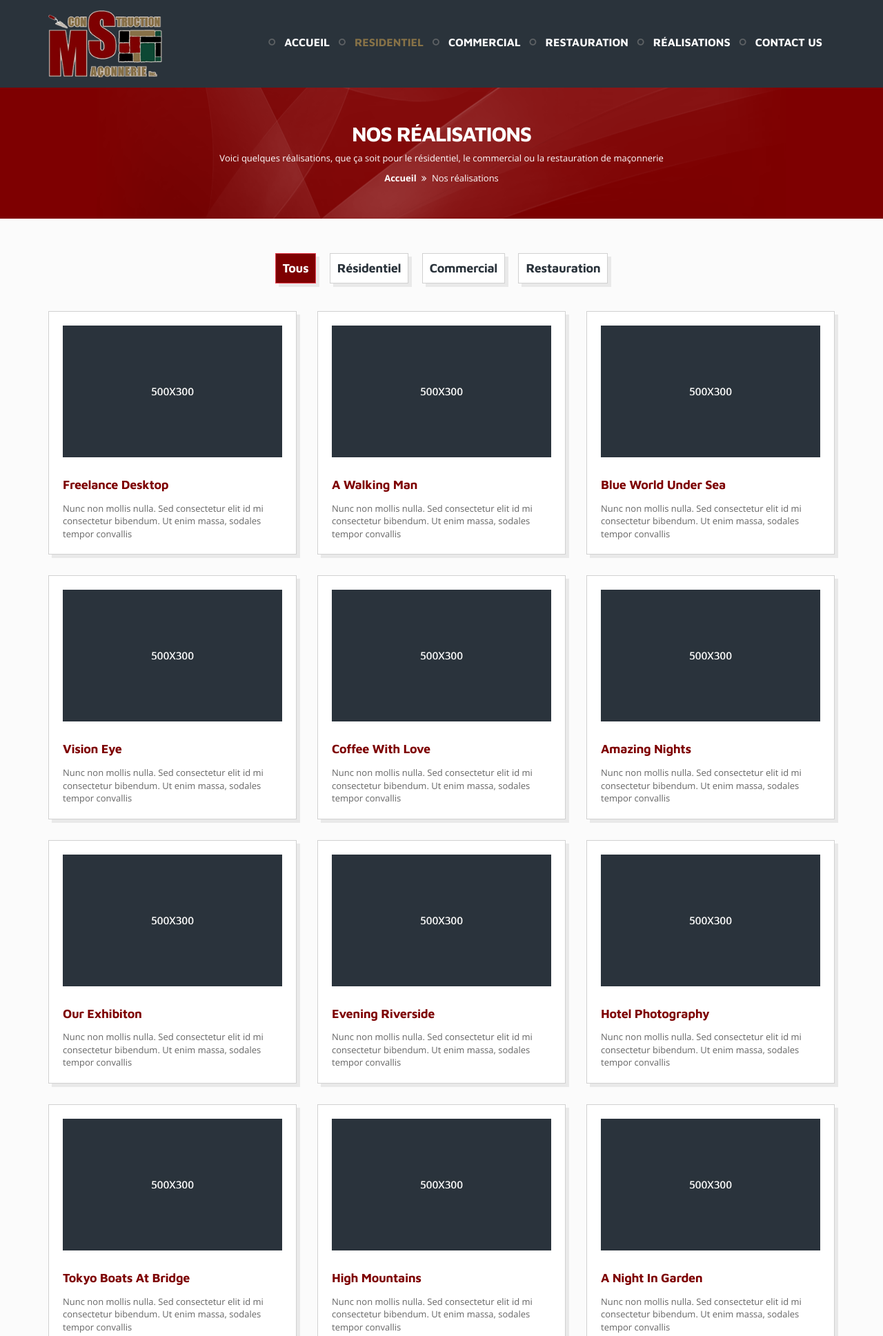
After one commit to jomuji/maconnerieMS, a PHP site: page /realisations.php in a window 1280 px wide. The commit adds this page. Shown: the top 1937 px of the page at 69% size. Run offline with PHP 8.4, Linux system fonts and the light colour scheme; some libraries are stand-ins or nearby versions.

```diff
--- a/js/amagon-custom.js
+++ b/js/amagon-custom.js
@@ -375,14 +375,14 @@
 				}
 			},
 			messages: {
-				name: "Veuillez entrer votre prenom.",
+				name: "Veuillez entrer votre nom.",
 				lastname: "Veuillez entrer votre nom.",
 				email: {
 					required: "Veuillez entrer votre courriel.",
 					email: "Entrez un courriel valide"
 				},
 				phone: "Veuillez entrer un numero de téléphone.",
-				comment: "Veuilles entrer un commentaire."
+				comment: "Veuillez entrer un commentaire."
 			},
 		}); /*========================================*/
 	});
--- /dev/null
+++ b/realisations.php
@@ -0,0 +1,424 @@
+<!DOCTYPE html>
+<!--[if lt IE 7]>      <html class="no-js lt-ie9 lt-ie8 lt-ie7"> <![endif]-->
+<!--[if IE 7]>         <html class="no-js lt-ie9 lt-ie8"> <![endif]-->
+<!--[if IE 8]>         <html class="no-js lt-ie9"> <![endif]-->
+<!--[if gt IE 8]><!--> <html class="no-js"> <!--<![endif]-->
+    <head>
+        <meta charset="utf-8">
+        <meta http-equiv="X-UA-Compatible" content="IE=edge,chrome=1">
+        <title>Amagon : Flat Multipurpose HTML5 Business Template</title>
+        <meta name="description" content="">
+        <meta name="viewport" content="width=device-width">
+
+        <!-- xxx Favicons xxx -->
+        <link rel="shortcut icon" href="favicon/favicon.ico">
+        <link rel="apple-touch-icon-precomposed" href="favicon/apple-touch-icon.png">
+        <link rel="apple-touch-icon-precomposed" sizes="72x72" href="favicon/apple-touch-icon-57x57.png" />
+        <link rel="apple-touch-icon-precomposed" sizes="72x72" href="favicon/apple-touch-icon-72x72.png" />
+        <link rel="apple-touch-icon-precomposed" sizes="114x114" href="favicon/apple-touch-icon-114x114.png" />
+
+        <!-- xxx Google Fonts xxx -->
+        <link href='http://fonts.googleapis.com/css?family=Open+Sans:400,400italic,600,600italic,700,300' rel='stylesheet' type='text/css'>
+        <link href='http://fonts.googleapis.com/css?family=Maven+Pro:400,500,700' rel='stylesheet' type='text/css'>
+
+        <!-- xxx Base Stylesheet xxx -->
+        <link rel="stylesheet" href="css/base.css">
+        <link rel="stylesheet" class="alt" href="css/theme-red.css">
+
+
+        <script src="js/modernizr-2.6.2.min.js"></script>
+    </head>
+    <body class="wide">
+
+
+
+    <!-- xxx Main Wrapper xxx -->
+    <div id="main-wrapper">
+        <!--[if lt IE 7]>
+            <p class="chromeframe">You are using an <strong>outdated</strong> browser. Please <a href="http://browsehappy.com/">upgrade your browser</a> or <a href="http://www.google.com/chromeframe/?redirect=true">activate Google Chrome Frame</a> to improve your experience.</p>
+        <![endif]-->
+
+        <header class="bounceIn">
+            <!-- xxx Logo And Navigation xxx -->
+            <div class="nav-bg">
+                <div class="container">
+                    <div class="row">
+                        <div class="col-lg-2 col-md-10 col-sm-3">
+                            <div class="logo">
+                                <a href=""><img src="images/maconnerieMS-logo.png" alt="Amagon Logo"></a>
+                            </div>
+                        </div>
+                        <div class="col-lg-10 col-md-10 col-sm-12">
+                            <ul id="jetmenu" class="jetmenu">
+                                <li class="circle"><a href="index.php">Accueil</a></li>
+                                <li class="circle active"><a href="residentiel.php">Residentiel</a></li>
+                                <li class="circle"><a href="commercial.php">Commercial</a></li>
+                                <li class="circle"><a href="restauration.php">Restauration</a></li>
+                                <li class="circle"><a href="realisations.php">Réalisations</a></li>
+                                <li class="circle"><a href="contact.html">Contact Us</a></li>
+                            </ul>
+                        </div>
+                    </div>
+                </div>
+            </div>
+            <!-- xxx Logo and Navigation End xxx -->
+        </header>
+
+        <!-- xxx Breadcrumbs xxx -->
+        <section class="breadcrumbs">
+        	<div class="container">
+            	<div class="row">
+                	<div class="col-sm-12">
+                    	<h1>Nos Réalisations</h1>
+                        <p>Voici quelques réalisations, que ça soit pour le résidentiel, le commercial ou la restauration de maçonnerie</p>
+                        <div class="breadcrumb-links">
+                        	<a href="index.php">Accueil</a> <i class="fa fa-angle-double-right"></i> Nos réalisations
+                        </div>
+                    </div>
+                </div>
+            </div>
+        </section>
+        <!-- xxx Breadcrumbs End xxx -->
+
+
+
+        <!-- xxx Body Content xxx -->
+        <section id="body-content">
+        	<div class="container">
+            	<div class="row">
+
+                    <div class="col-sm-12 text-center">
+                    	<div class="filter-wrap">
+                            <div class="filter filter-btn" data-filter="all">Tous</div>
+                            <div class="filter filter-btn" data-filter=".residentiel">Résidentiel</div>
+                            <div class="filter filter-btn" data-filter=".commercial">Commercial</div>
+                            <div class="filter filter-btn" data-filter=".restauration">Restauration</div>
+
+                        </div>
+					</div>
+                    <div class="clearfix"></div>
+                    <div id="portfolio-container">
+                    	<!--Portfolio Item Loop Start-->
+                        <div class="mix residentiel col-sm-4">
+                        	<div class="shadow-wrap">
+                                <div class="item-thumbs">
+                                    <a href="images/portfolio/img_1.jpg" class="fancybox hover-wrap" data-fancybox-group="gallery" title="Lorem ipsum dolor sit amet">
+                                        <span class="overlay-img"></span>
+                                        <span class="overlay-img-thumb"><i class="fa fa-plus"></i></span>
+                                    </a>
+                                    <img src="images/portfolio/img_1.jpg" alt="">
+                                </div>
+                                <h3><a href="#">Freelance Desktop</a></h3>
+                                <p>Nunc non mollis nulla. Sed consectetur elit id mi consectetur bibendum. Ut enim massa, sodales tempor convallis</p>
+                            </div>
+                        </div>
+            			<!--Portfolio Item Loop End-->
+
+                        <!--Portfolio Item Loop Start-->
+                        <div class="mix residentiel col-sm-4">
+                        	<div class="shadow-wrap">
+                                <div class="item-thumbs">
+                                    <a href="images/portfolio/img_2.jpg" class="fancybox hover-wrap" data-fancybox-group="gallery" title="Lorem ipsum dolor sit amet">
+                                        <span class="overlay-img"></span>
+                                        <span class="overlay-img-thumb"><i class="fa fa-plus"></i></span>
+                                    </a>
+                                    <img src="images/portfolio/img_2.jpg" alt="">
+                                </div>
+                                <h3><a href="#">A Walking Man</a></h3>
+                                <p>Nunc non mollis nulla. Sed consectetur elit id mi consectetur bibendum. Ut enim massa, sodales tempor convallis</p>
+                            </div>
+                        </div>
+            			<!--Portfolio Item Loop End-->
+
+                        <!--Portfolio Item Loop Start-->
+                        <div class="mix commercial col-sm-4">
+                        	<div class="shadow-wrap">
+                                <div class="item-thumbs">
+                                    <a href="images/portfolio/img_3.jpg" class="fancybox hover-wrap" data-fancybox-group="gallery" title="Lorem ipsum dolor sit amet">
+                                        <span class="overlay-img"></span>
+                                        <span class="overlay-img-thumb"><i class="fa fa-plus"></i></span>
+                                    </a>
+                                    <img src="images/portfolio/img_3.jpg" alt="">
+                                </div>
+                                <h3><a href="#">Blue World Under Sea</a></h3>
+                                <p>Nunc non mollis nulla. Sed consectetur elit id mi consectetur bibendum. Ut enim massa, sodales tempor convallis</p>
+                            </div>
+                        </div>
+            			<!--Portfolio Item Loop End-->
+
+                        <!--Portfolio Item Loop Start-->
+                        <div class="mix residentiel col-sm-4">
+                        	<div class="shadow-wrap">
+                                <div class="item-thumbs">
+                                    <a href="images/portfolio/img_4.jpg" class="fancybox hover-wrap" data-fancybox-group="gallery" title="Lorem ipsum dolor sit amet">
+                                        <span class="overlay-img"></span>
+                                        <span class="overlay-img-thumb"><i class="fa fa-plus"></i></span>
+                                    </a>
+                                    <img src="images/portfolio/img_4.jpg" alt="">
+                                </div>
+                                <h3><a href="#">Vision Eye</a></h3>
+                                <p>Nunc non mollis nulla. Sed consectetur elit id mi consectetur bibendum. Ut enim massa, sodales tempor convallis</p>
+                            </div>
+                        </div>
+            			<!--Portfolio Item Loop End-->
+
+                        <!--Portfolio Item Loop Start-->
+                        <div class="mix commercial col-sm-4">
+                        	<div class="shadow-wrap">
+                                <div class="item-thumbs">
+                                    <a href="images/portfolio/img_5.jpg" class="fancybox hover-wrap" data-fancybox-group="gallery" title="Lorem ipsum dolor sit amet">
+                                        <span class="overlay-img"></span>
+                                        <span class="overlay-img-thumb"><i class="fa fa-plus"></i></span>
+                                    </a>
+                                    <img src="images/portfolio/img_5.jpg" alt="">
+                                </div>
+                                <h3><a href="#">Coffee With Love</a></h3>
+                                <p>Nunc non mollis nulla. Sed consectetur elit id mi consectetur bibendum. Ut enim massa, sodales tempor convallis</p>
+                            </div>
+                        </div>
+            			<!--Portfolio Item Loop End-->
+
+                        <!--Portfolio Item Loop Start-->
+                        <div class="mix restauration col-sm-4">
+                        	<div class="shadow-wrap">
+                                <div class="item-thumbs">
+                                    <a href="images/portfolio/img_6.jpg" class="fancybox hover-wrap" data-fancybox-group="gallery" title="Lorem ipsum dolor sit amet">
+                                        <span class="overlay-img"></span>
+                                        <span class="overlay-img-thumb"><i class="fa fa-plus"></i></span>
+                                    </a>
+                                    <img src="images/portfolio/img_6.jpg" alt="">
+                                </div>
+                                <h3><a href="#">Amazing Nights</a></h3>
+                                <p>Nunc non mollis nulla. Sed consectetur elit id mi consectetur bibendum. Ut enim massa, sodales tempor convallis</p>
+                            </div>
+                        </div>
+            			<!--Portfolio Item Loop End-->
+
+                        <!--Portfolio Item Loop Start-->
+                        <div class="mix commercial col-sm-4">
+                        	<div class="shadow-wrap">
+                                <div class="item-thumbs">
+                                    <a href="images/portfolio/img_7.jpg" class="fancybox hover-wrap" data-fancybox-group="gallery" title="Lorem ipsum dolor sit amet">
+                                        <span class="overlay-img"></span>
+                                        <span class="overlay-img-thumb"><i class="fa fa-plus"></i></span>
+                                    </a>
+                                    <img src="images/portfolio/img_7.jpg" alt="">
+                                </div>
+                                <h3><a href="#">Our Exhibiton</a></h3>
+                                <p>Nunc non mollis nulla. Sed consectetur elit id mi consectetur bibendum. Ut enim massa, sodales tempor convallis</p>
+                            </div>
+                        </div>
+            			<!--Portfolio Item Loop End-->
+
+                        <!--Portfolio Item Loop Start-->
+                        <div class="mix residentiel col-sm-4">
+                        	<div class="shadow-wrap">
+                                <div class="item-thumbs">
+                                    <a href="images/portfolio/img_8.jpg" class="fancybox hover-wrap" data-fancybox-group="gallery" title="Lorem ipsum dolor sit amet">
+                                        <span class="overlay-img"></span>
+                                        <span class="overlay-img-thumb"><i class="fa fa-plus"></i></span>
+                                    </a>
+                                    <img src="images/portfolio/img_8.jpg" alt="">
+                                </div>
+                                <h3><a href="#">Evening Riverside</a></h3>
+                                <p>Nunc non mollis nulla. Sed consectetur elit id mi consectetur bibendum. Ut enim massa, sodales tempor convallis</p>
+                            </div>
+                        </div>
+            			<!--Portfolio Item Loop End-->
+
+                        <!--Portfolio Item Loop Start-->
+                        <div class="mix residentiel col-sm-4">
+                        	<div class="shadow-wrap">
+                                <div class="item-thumbs">
+                                    <a href="images/portfolio/img_9.jpg" class="fancybox hover-wrap" data-fancybox-group="gallery" title="Lorem ipsum dolor sit amet">
+                                        <span class="overlay-img"></span>
+                                        <span class="overlay-img-thumb"><i class="fa fa-plus"></i></span>
+                                    </a>
+                                    <img src="images/portfolio/img_9.jpg" alt="">
+                                </div>
+                                <h3><a href="#">Hotel Photography</a></h3>
+                                <p>Nunc non mollis nulla. Sed consectetur elit id mi consectetur bibendum. Ut enim massa, sodales tempor convallis</p>
+                            </div>
+                        </div>
+            			<!--Portfolio Item Loop End-->
+
+                        <!--Portfolio Item Loop Start-->
+                        <div class="mix restauration col-sm-4">
+                        	<div class="shadow-wrap">
+                                <div class="item-thumbs">
+                                    <a href="images/portfolio/img_10.jpg" class="fancybox hover-wrap" data-fancybox-group="gallery" title="Lorem ipsum dolor sit amet">
+                                        <span class="overlay-img"></span>
+                                        <span class="overlay-img-thumb"><i class="fa fa-plus"></i></span>
+                                    </a>
+                                    <img src="images/portfolio/img_10.jpg" alt="">
+                                </div>
+                                <h3><a href="#">Tokyo Boats At Bridge</a></h3>
+                                <p>Nunc non mollis nulla. Sed consectetur elit id mi consectetur bibendum. Ut enim massa, sodales tempor convallis</p>
+                            </div>
+                        </div>
+            			<!--Portfolio Item Loop End-->
+
+                        <!--Portfolio Item Loop Start-->
+                        <div class="mix restauration col-sm-4">
+                        	<div class="shadow-wrap">
+                                <div class="item-thumbs">
+                                    <a href="images/portfolio/img_11.jpg" class="fancybox hover-wrap" data-fancybox-group="gallery" title="Lorem ipsum dolor sit amet">
+                                        <span class="overlay-img"></span>
+                                        <span class="overlay-img-thumb"><i class="fa fa-plus"></i></span>
+                                    </a>
+                                    <img src="images/portfolio/img_11.jpg" alt="">
+                                </div>
+                                <h3><a href="#">High Mountains</a></h3>
+                                <p>Nunc non mollis nulla. Sed consectetur elit id mi consectetur bibendum. Ut enim massa, sodales tempor convallis</p>
+                            </div>
+                        </div>
+            			<!--Portfolio Item Loop End-->
+
+                        <!--Portfolio Item Loop Start-->
+                        <div class="mix residentiel col-sm-4">
+                        	<div class="shadow-wrap">
+                                <div class="item-thumbs">
+                                    <a href="images/portfolio/img_12.jpg" class="fancybox hover-wrap" data-fancybox-group="gallery" title="Lorem ipsum dolor sit amet">
+                                        <span class="overlay-img"></span>
+                                        <span class="overlay-img-thumb"><i class="fa fa-plus"></i></span>
+                                    </a>
+                                    <img src="images/portfolio/img_12.jpg" alt="">
+                                </div>
+                                <h3><a href="#">A Night In Garden</a></h3>
+                                <p>Nunc non mollis nulla. Sed consectetur elit id mi consectetur bibendum. Ut enim massa, sodales tempor convallis</p>
+                            </div>
+                        </div>
+            			<!--Portfolio Item Loop End-->
+
+                        <div class="clearfix"></div>
+
+                        <div class="pagination-wrap col-sm-12 text-center">
+                        	<ul class="pagination">
+                                <li><a href="#"><i class="fa fa-angle-left"></i></a></li>
+                                <li class="active"><a href="#">1</a></li>
+                                <li><a href="#">2</a></li>
+                                <li><a href="#">3</a></li>
+                                <li><a href="#">4</a></li>
+                                <li><a href="#">5</a></li>
+                                <li><a href="#"><i class="fa fa-angle-right"></i></a></li>
+                            </ul>
+                        </div>
+
+                        <!--Divider-->
+                        <div class="col-sm-12">
+                            <div class="divider-wrap">&nbsp;</div>
+                        </div>
+                        <!--Divider End-->
+                	</div>
+                </div>
+      		</div>
+        </section>
+        <!-- xxx Body Content End xxx -->
+
+        <!-- xxx Footer Content xxx -->
+        <footer>
+            <div class="container">
+                <div class="row">
+                    <?php include("partial/contact-boxes.html"); ?>
+
+            <!-- xxx Coypright xxx -->
+            <div class="copyright">
+            	<div class="container">
+                	<div class="row">
+                    	<div class="col-sm-6">
+                        	Copyright © 2014 Amagon. All Right Reserved
+                        </div>
+                        <div class="col-sm-6 text-right">
+                        	<a href="#">Home</a>
+                            <a href="#">Our News</a>
+                            <a href="#">Our Work</a>
+                            <a href="#">Contact</a>
+                            <a href="#">Privacy</a>
+                            <a href="#">Disclaimer</a>
+                            <a href="#">Terms &amp; Conditions</a>
+                        </div>
+                    </div>
+                </div>
+            </div>
+            <!-- xxx End xxx -->
+        </footer>
+        <!-- xxx Footer Content End xxx -->
+
+        <!-- xxx Back To Top xxx -->
+        <div id="back-top">
+            <a class="img-circle" href="#top">
+                <i class="fa fa-angle-up"></i>
+            </a>
+        </div>
+        <!-- xxx End xxx -->
+
+	</div>
+    <!-- xxx Main Wrapper End xxx -->
+
+
+    <!-- JQuery Plugins -->
+	<script type='text/javascript' src="js/jquery.min.js"></script>
+    <script type='text/javascript' src="js/underscore-min.js"></script>
+    <script type='text/javascript' src="js/bootstrap.min.js"></script>
+    <script type='text/javascript' src="js/jquery.plugins.min.js"></script>
+    <script type='text/javascript' src="js/jquery.appear.min.js"></script>
+    <script type="text/javascript" src="js/jquery.cookie.js"></script>
+    <script type='text/javascript' src="js/waypoints.min.js"></script>
+    <script type='text/javascript' src="js/jetmenu.js"></script>
+    <script type='text/javascript' src="js/owl.carousel.min.js"></script>
+    <script type='text/javascript' src="js/jquery.fancybox.js"></script>
+    <script type="text/javascript" src="js/stellar.js"></script>
+    <script type="text/javascript" src="js/jquery.counterup.min.js"></script>
+    <script type='text/javascript' src="js/jquery.hoverIntent.minified.js"></script>
+    <script type='text/javascript' src="js/jquery.validate.min.js"></script>
+    <script type='text/javascript' src="js/jquery.fitvids.js"></script>
+    <script type="text/javascript" src="js/masonry.pkgd.min.js"></script>
+    <script type='text/javascript' src="twitter/jquery.tweet.js"></script>
+    <script type='text/javascript' src="js/jquery.flexslider-min.js"></script>
+    <script type='text/javascript' src="js/jflickrfeed.min.js"></script>
+    <script type="text/javascript" src="js/jquery.mixitup.js"></script>
+
+    <!-- JQuery Map Plugin -->
+    <script type="text/javascript" src="http://maps.google.com/maps/api/js?sensor=false"></script>
+	<script type="text/javascript" src="js/jquery.gmap.min.js"></script>
+
+    <!-- JQuery Revolution Slider Plugin -->
+    <script type="text/javascript" src="rs-plugin/js/jquery.themepunch.plugins.min.js"></script>
+    <script type="text/javascript" src="rs-plugin/js/jquery.themepunch.revolution.min.js"></script>
+
+
+
+    <script type='text/javascript' src="js/amagon-custom.js"></script>
+
+    <!--<script type="text/javascript">
+		$(window).load(function(){
+		   $(function(){
+
+				// Instantiate MixItUp:
+				$('#Container').mixItUp({
+					enable: true,
+					effects: 'rotateY rotateX',
+					duration: 600,
+					easing: 'ease',
+					perspectiveDistance: '3000px',
+					perspectiveOrigin: '50% 50%',
+					queue: true,
+					queueLimit: 1,
+					animateChangeLayout: true,
+					animateResizeContainer: true,
+					animateResizeTargets: false,
+					staggerSequence: null,
+					reverseOut: false,
+				});
+
+			});
+		});
+	</script>-->
+    <script>
+        var _gaq=[['_setAccount','UA-XXXXX-X'],['_trackPageview']];
+        (function(d,t){var g=d.createElement(t),s=d.getElementsByTagName(t)[0];
+        g.src='//www.google-analytics.com/ga.js';
+        s.parentNode.insertBefore(g,s)}(document,'script'));
+    </script>
+</body>
+</html>
--- a/residentiel.php
+++ b/residentiel.php
@@ -54,7 +54,7 @@
                                 <li class="circle active"><a href="residentiel.php">Residentiel</a></li>
                                 <li class="circle"><a href="commercial.php">Commercial</a></li>
                                 <li class="circle"><a href="restauration.php">Restauration</a></li>
-                                <li class="circle"><a href="realisations.html">Réalisations</a></li>
+                                <li class="circle"><a href="realisations.php">Réalisations</a></li>
                                 <li class="circle"><a href="contact.html">Contact Us</a></li>
                             </ul>
                         </div>
```
Also changed, not shown: contact.html (+8 -169 lines).
